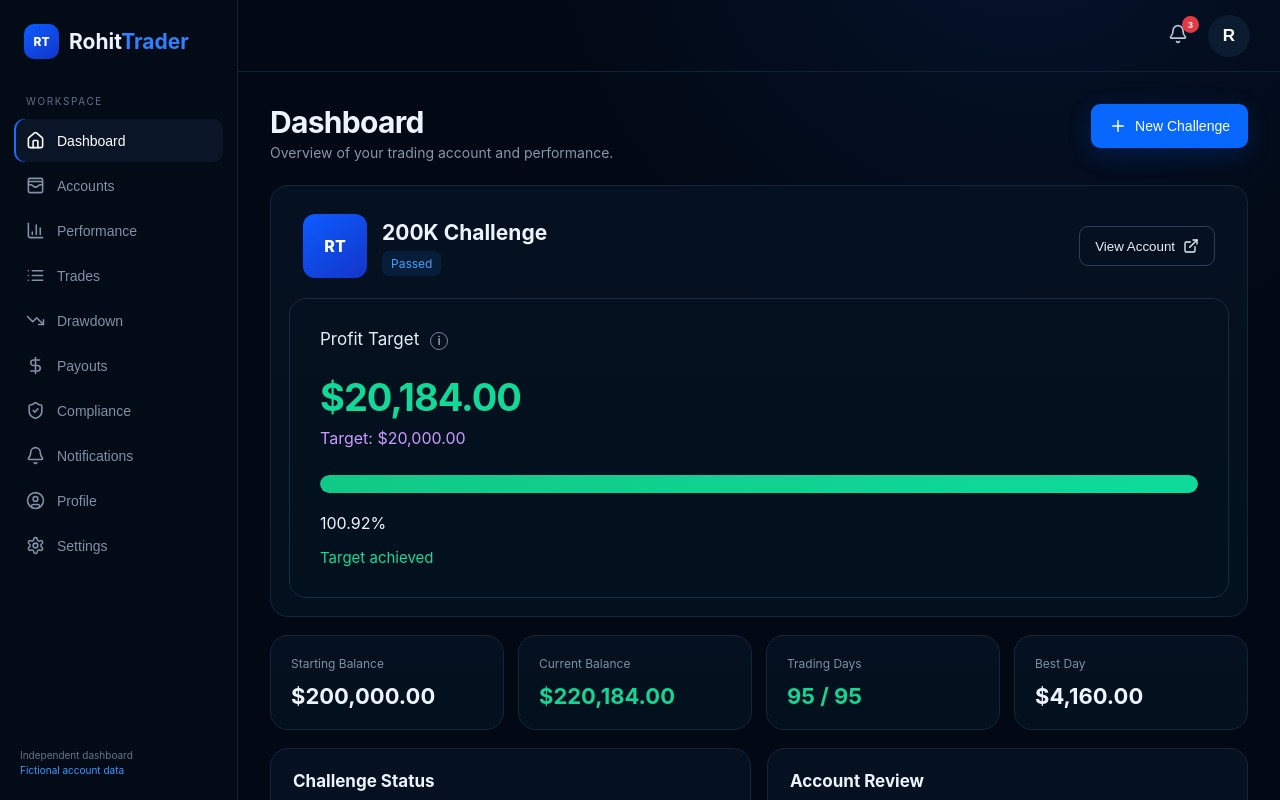
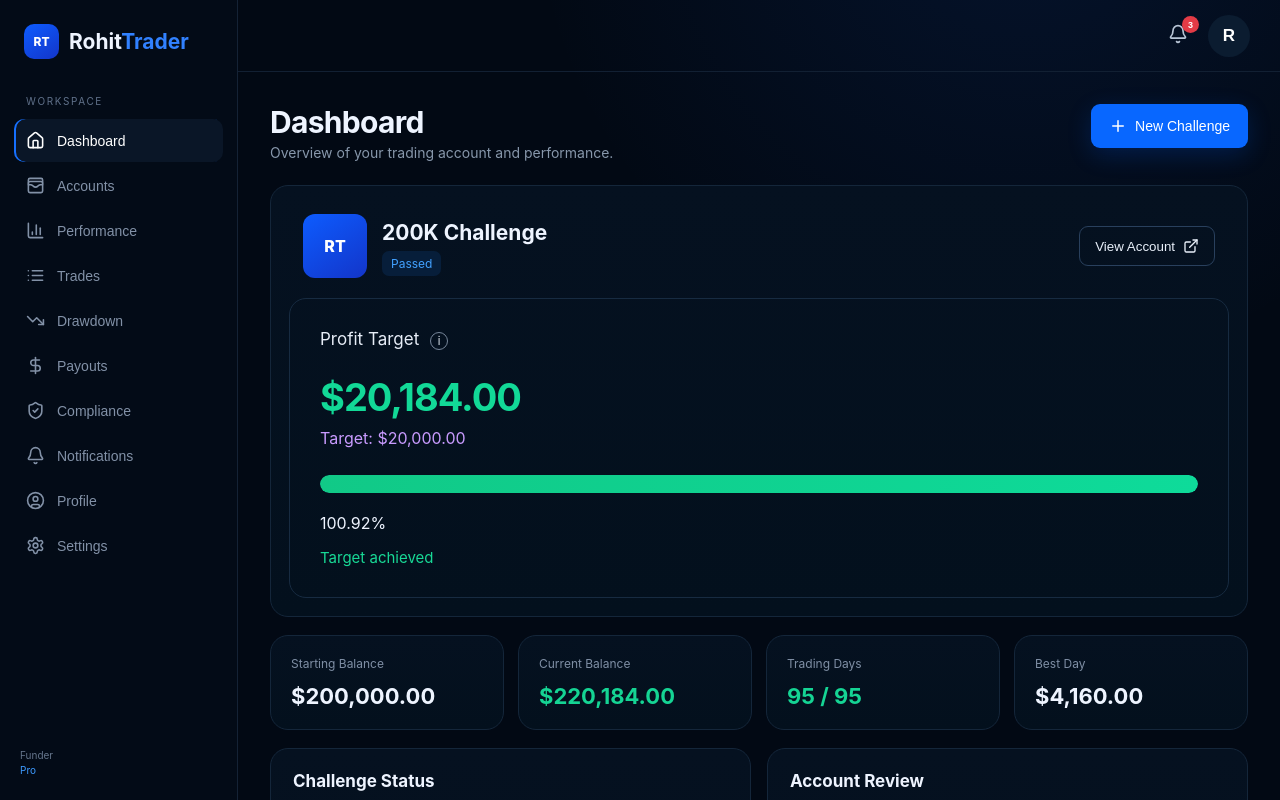
Before and after one commit to singh38600-svg/FunderPro, a React (Vite) app: page / in a window 1280 px wide. Shown: the top 800 px of the page. Built offline with nearby package versions, Linux system fonts and the light colour scheme.

Commit message:
Update main.jsx

```diff
--- a/src/main.jsx
+++ b/src/main.jsx
@@ -60,7 +60,7 @@ function App(){
       <div className="sideLabel">WORKSPACE</div>
       {nav.map(([label,Icon])=><button key={label} className={"navItem "+(page===label?"active":"")} onClick={()=>{setPage(label);setMenu(false)}}><Icon size={19}/><span>{label}</span></button>)}
       <div className="sideBottom">
-        <div className="demoNote">Independent dashboard<br/><span>Fictional account data</span></div>
+        <div className="demoNote">Funder<br/><span>Pro</span></div>
       </div>
     </aside>
 
```
